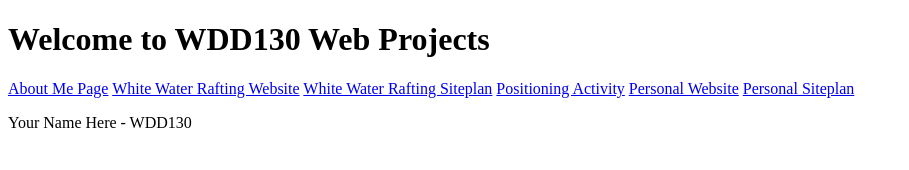
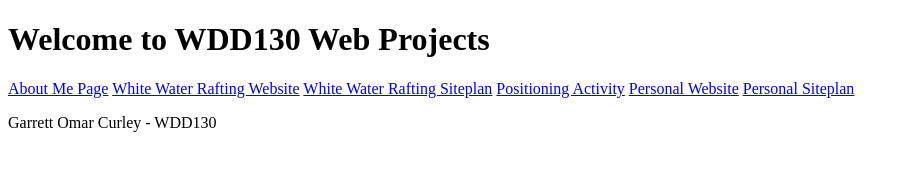
Before and after one commit to ohgarrettc/wdd130_old, a plain HTML site: page index.html in a window 1280 px wide. Shown: the whole page, without its empty margins (0-909 px from the left). Drawn offline with Linux system fonts and the light colour scheme.

Commit message:
add name

```diff
--- a/index.html
+++ b/index.html
@@ -16,6 +16,6 @@
             <a href="#">Personal Website</a>
             <a href="#">Personal Siteplan</a>
         </nav>
-        <p>Your Name Here - WDD130</p>
+        <p>Garrett Omar Curley - WDD130</p>
 </body>
 </html>
```
